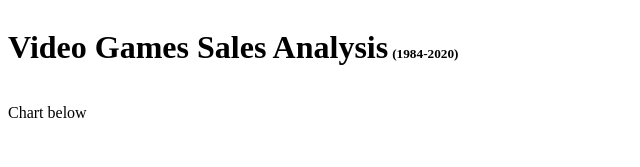
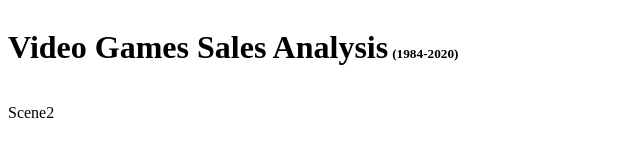
Before and after one commit to sab6486/D3NarratiViz, a plain HTML site: page Scene 2.html in a window 1280 px wide. Shown: the top 167 px of the page, 0-640 px from the left. Drawn offline with nearby package versions, Linux system fonts and the light colour scheme.

Commit message:
Update Scene 2.html

```diff
--- a/Scene 2.html
+++ b/Scene 2.html
@@ -7,7 +7,7 @@
 <body onload='init()'>
   <h1 style="display:inline-block;">Video Games Sales Analysis</h1>
   <h5 style="display:inline-block;">(1984-2020)</h5>
-  <p>Chart below</p>
+  <p>Scene2</p>
   <svg id="svgMain" align='center' width="1000" height="500"></svg>
 
   <script>
```
